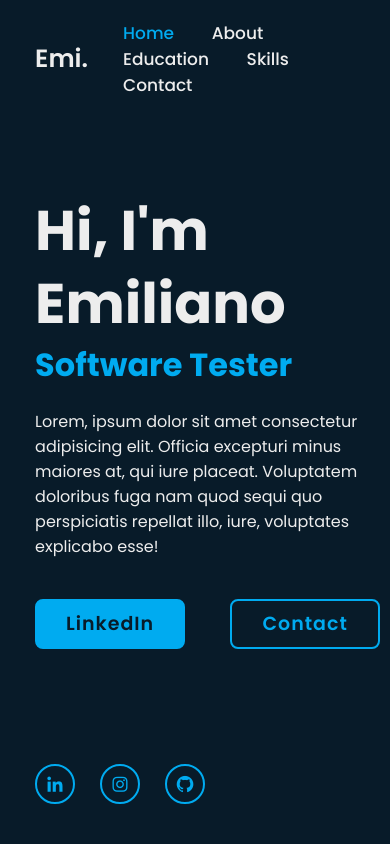
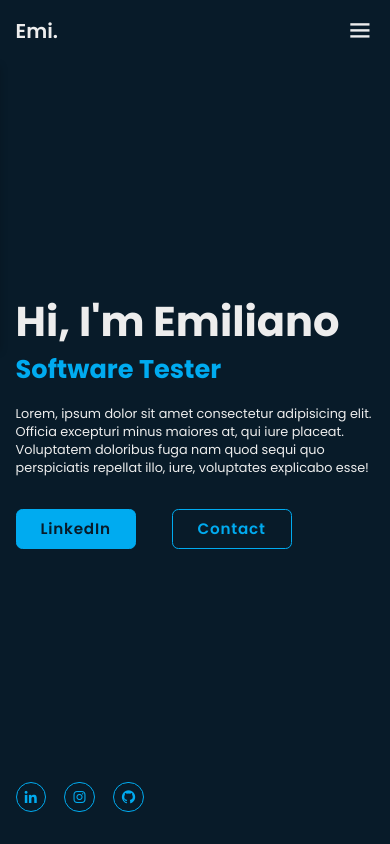
Before and after one commit to emimaristan/current-portfolio, a plain HTML site: page index.html in a window 390 px wide. Shown: the top 844 px of the page. Drawn offline with nearby package versions, Linux system fonts and the light colour scheme.

Commit message:
Responsive design

```diff
--- a/css/style.css
+++ b/css/style.css
@@ -38,6 +38,11 @@ body {
   justify-content: space-between;
   align-items: center;
   z-index: 100;
+  transition: 1s;
+}
+
+.header.sticky {
+  background: var(--bg-color);
 }
 
 .logo {
@@ -619,10 +624,125 @@ span {
 }
 /* FOOTER */
 
+@media (max-width: 1200px) {
+  html {
+    font-size: 55%;
+  }
+}
+/* RESPONSIVE */
+
+@media (max-width: 991px) {
+  .header {
+    padding: 2rem 4%;
+  }
+
+  section {
+    padding: 10rem 4% 2rem;
+  }
+
+  .home {
+    padding: 0 4%;
+  }
+
+  .footer {
+    padding: 2rem 4%;
+  }
+}
+
+@media (max-width: 768px) {
+  .header {
+    background: var(--bg-color);
+  }
+
+  #menu-icon {
+    display: block;
+  }
+
+  .navbar {
+    position: absolute;
+    top: 100%;
+    left: -100%;
+    width: 100%;
+    padding: 1rem;
+    background: var(--bg-color);
+    box-shadow: 0 0.5rem 1rem rgba(0, 0, 0, 0.2);
+    transition: 0.25s ease;
+    transition-delay: 0.25s;
+  }
+
+  .navbar.active {
+    left: 0;
+    transition-delay: 0s;
+  }
+
+  .navbar a {
+    padding-left: 2.2rem;
+    display: block;
+    font-size: 2rem;
+    margin: 3rem 0;
+  }
+}
+
+@media (max-width: 520px) {
+  html {
+    font-size: 50%;
+  }
+
+  .home-sci {
+    width: 16rem;
+  }
+
+  .home-sci a {
+    width: 3.8rem;
+    height: 3.8rem;
+  }
+}
+
+@media (max-width: 462px) {
+  .home-content h1 {
+    font-size: 5.2rem;
+  }
+
+  .education {
+    padding: 10rem 4% 5rem 5%;
+  }
+
+  .contact form .input-box .input-field {
+    width: 100%;
+  }
+
+  .footer {
+    flex-direction: column-reverse;
+  }
+
+  .footer p {
+    margin-top: 2rem;
+    text-align: center;
+  }
+}
+
+@media (max-width: 371px) {
+  .home {
+    justify-content: center;
+  }
+
+  .home-content {
+    display: flex;
+    flex-direction: column;
+    align-items: center;
+    text-align: center;
+  }
+
+  .home-content h1 {
+    font-size: 5rem;
+  }
+}
+/* RESPONSIVE */
+
 /* KEYFRAMES ANIMATIONS */
-
 @keyframes showRight {
   100% {
     width: 0;
   }
 }
+/* KEYFRAMES ANIMATIONS */
--- a/js/index.js
+++ b/js/index.js
@@ -0,0 +1,39 @@
+// TOGGLE ICON NAVBAR
+
+let menuIcon = document.querySelector("#menu-icon");
+let navbar = document.querySelector(".navbar");
+
+menuIcon.onclick = () => {
+  menuIcon.classList.toggle("bx-x");
+  navbar.classList.toggle("active");
+};
+
+//SCROLL AND SECTIONS
+let sections = document.querySelectorAll("section");
+let navlinks = document.querySelectorAll("header nav a");
+
+window.onscroll = () => {
+  sections.forEach((sec) => {
+    let top = window.scrollY;
+    let offset = sec.offsetTop - 200;
+    let height = sec.offsetHeight;
+    let id = sec.getAttribute("id");
+
+    if (top >= offset && top < offset + height) {
+      navlinks.forEach((link) => {
+        link.classList.remove("active");
+        document
+          .querySelector("header nav a[href*=" + id + "]")
+          .classList.add("active");
+      });
+    }
+  });
+
+  //STICKY HEADER
+  let header = document.querySelector("header");
+  header.classList.toggle("sticky", window.scrollY > 200);
+
+  //REMOVE MENU ICON AND CLOSE NAVBAR WHEN SCROLL
+  menuIcon.classList.remove("bx-x");
+  navbar.classList.remove("active");
+};
```
